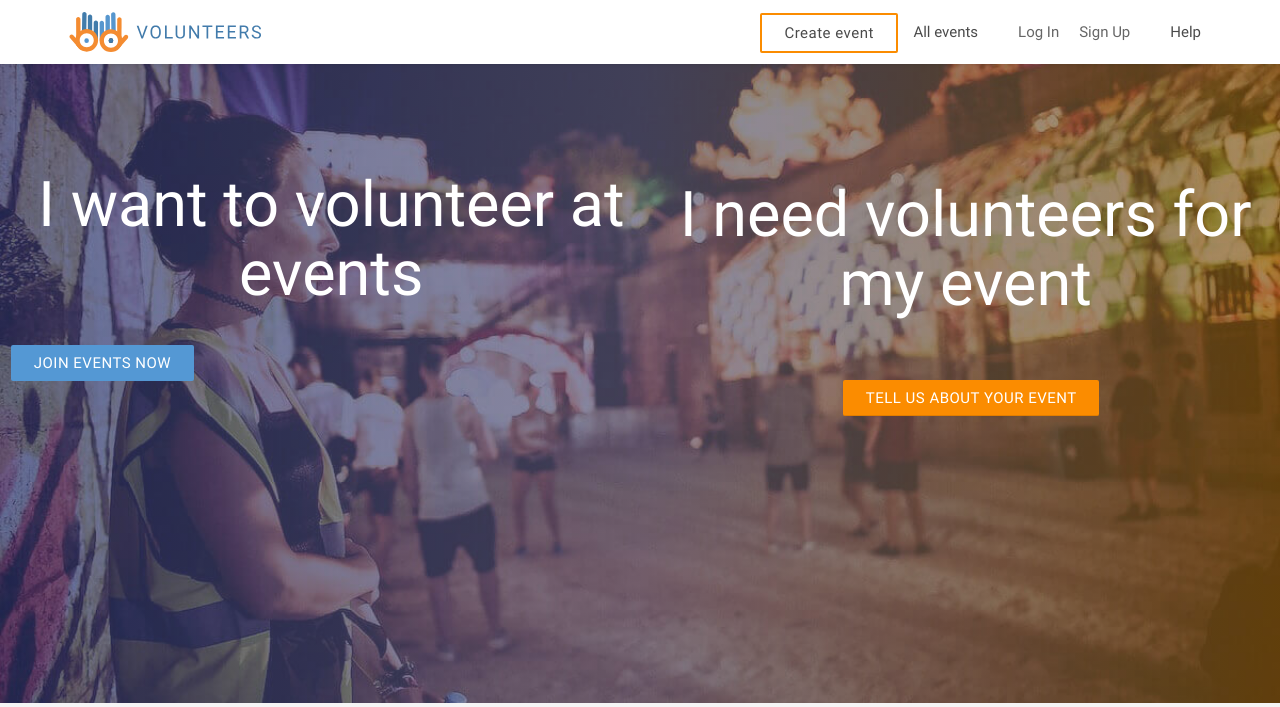
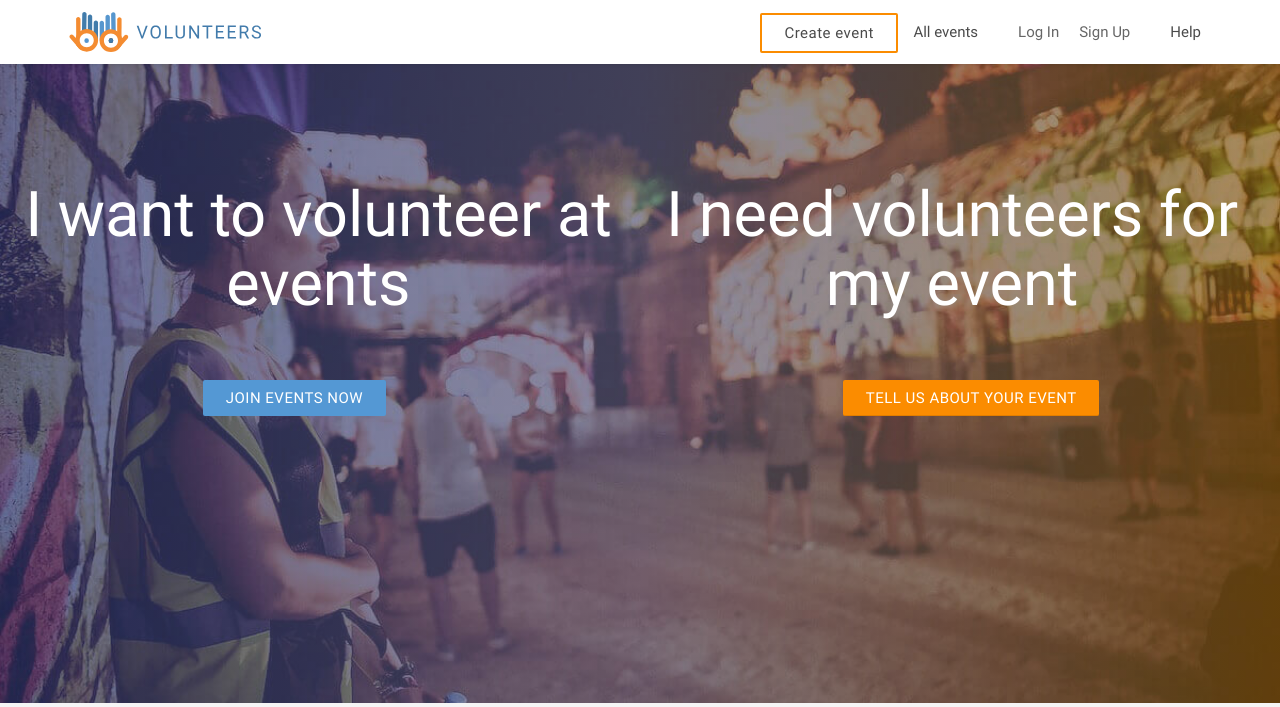
Before and after one commit to Totoyor/Volunteers, a PHP site: the page made by views/page/index.php in a window 1280 px wide. Shown: the top 707 px of the page. Run offline with PHP 8.4, Linux system fonts and the light colour scheme; the template is opened without the code that fills it, so the values that code supplies are empty; some libraries are stand-ins or nearby versions.

Commit message:
Reglages bugs CSS

```diff
--- a/assets/css/style.css
+++ b/assets/css/style.css
@@ -1566,6 +1566,7 @@ a.card-action:focus, .grey-text.text-lighten-3:focus, .btn-blue:focus {
 
 .titre_right {
     top : 180px;
+    width: 47%;
     transition: top 0.4s;
     transition-timing-function: ease-in-out;;
 }
@@ -1680,8 +1681,8 @@ a.card-action:focus, .grey-text.text-lighten-3:focus, .btn-blue:focus {
 }
 
 .titre_left {
-    top : 180px;
-    width: 50%;
+    top : 190px;
+    width: 48%;
     transition: top 0.4s;
     transition-timing-function: ease-in-out;
 }
--- a/views/event/creation_event.php
+++ b/views/event/creation_event.php
@@ -5,7 +5,6 @@
             <div class="formulaire_crea col l12">
                 <div class="row">
                     <div class="center">
-                        <h1 class="title-section center bleu">Ready to find volunteers?</h1>
                         <h1 class="title-section center bleu"><strong>Ready to find volunteers ?</strong></h1>
                         <hr class="fancy-hr">
                     </div>
--- a/views/page/index.php
+++ b/views/page/index.php
@@ -9,7 +9,7 @@
                         <li><i class="material-icons">thumb_up</i>Live new work exepriences</li>
                         <li><i class="material-icons">person_pin</i>Meet awesome people</li>
                     </ul>
-                    <a href="event/lists" class="btn">Join events now</a>
+                    <a href="event/lists" class="btn btn_left">Join events now</a>
                 </div>
             </div>
             <div class="col s6 blocprincipal white-text bgorange valign-wrapper">
```
